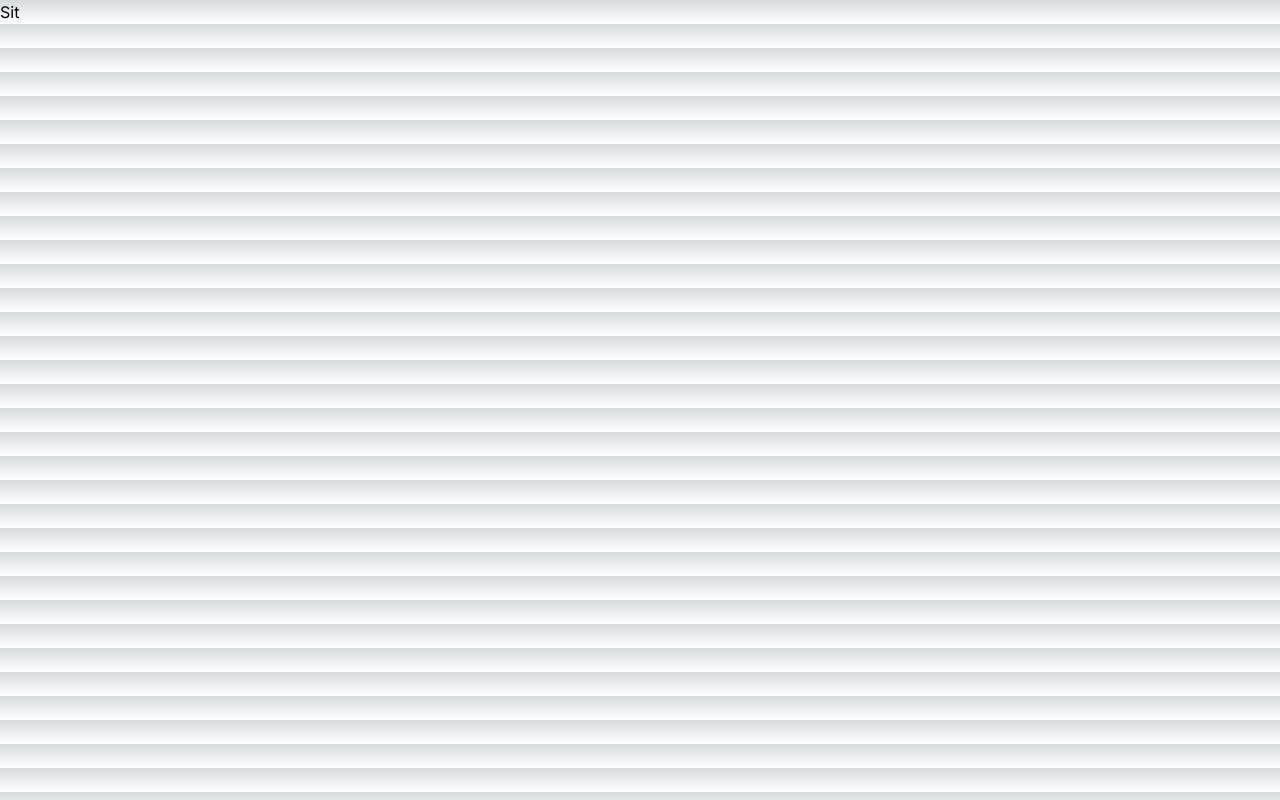
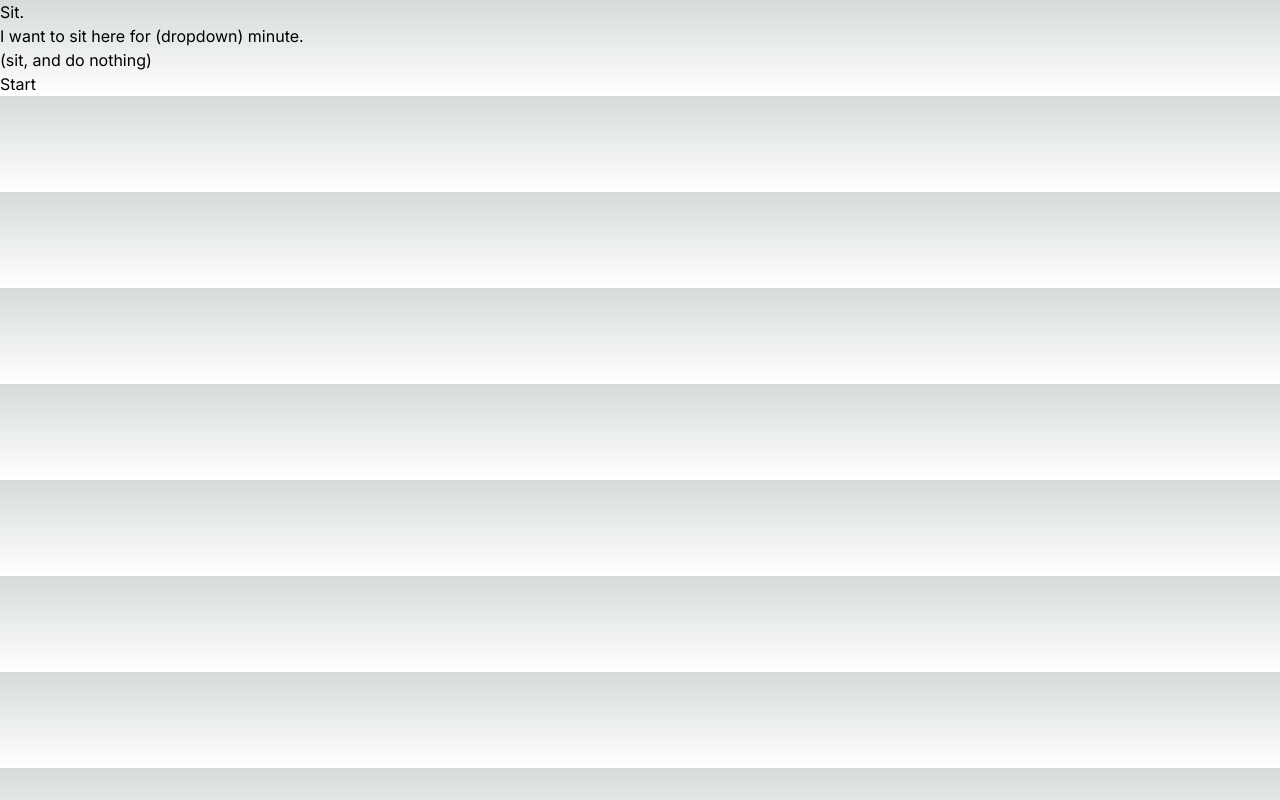
Before and after one commit to akashkmt/sit-powernap, a Next.js app: page /sit in a window 1280 px wide. Built offline with nearby package versions, Linux system fonts and the light colour scheme.

Commit message:
sit content

```diff
--- a/app/sit/page.tsx
+++ b/app/sit/page.tsx
@@ -1,3 +1,10 @@
 export default function Page() {
-  return <p>Sit</p>;
+  return (
+    <div>
+      <div>Sit.</div>
+      <div>I want to sit here for (dropdown) minute.</div>
+      <div>(sit, and do nothing)</div>
+      <button>Start</button>
+    </div>
+  );
 }
```
